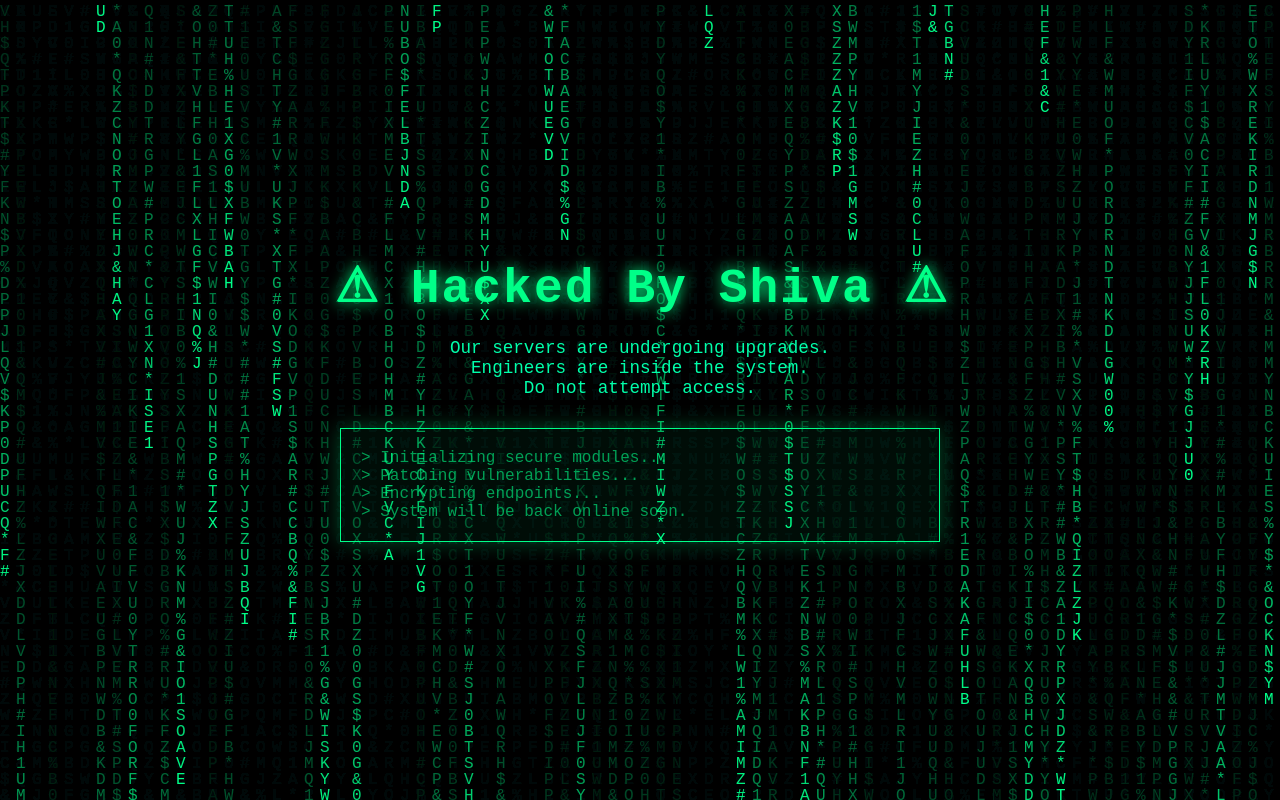
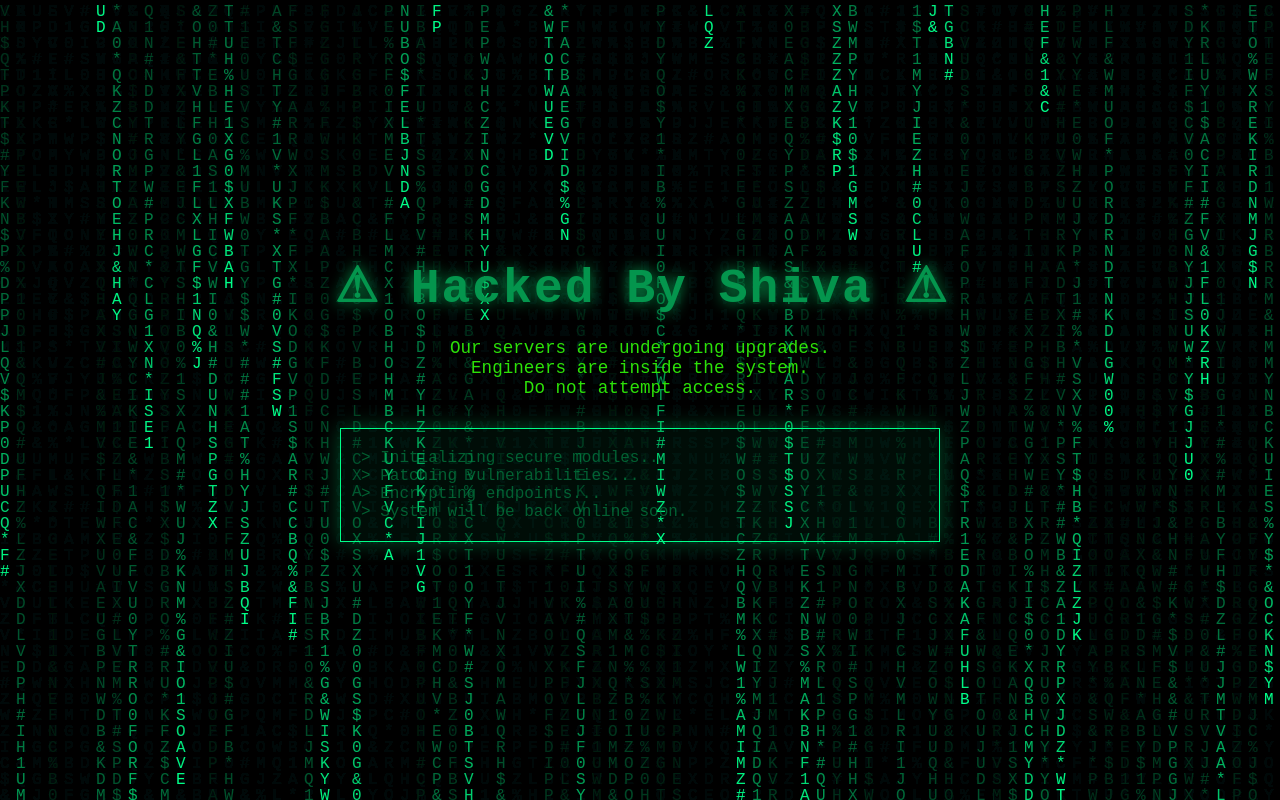
Before and after one commit to sky-shiva/my-interactive-portfolio, a plain HTML site: page index.html in a window 1280 px wide. Drawn offline with Linux system fonts and the light colour scheme.

Commit message:
Changed color

```diff
--- a/index.html
+++ b/index.html
@@ -13,7 +13,7 @@
 
         body {
             background: black;
-            color: #00ff88;
+            color: #04954d;
             overflow: hidden;
         }
 
@@ -37,14 +37,14 @@
         h1 {
             font-size: 3rem;
             letter-spacing: 2px;
-            text-shadow: 0 0 15px #00ff88;
+            text-shadow: 0 0 15px #07a152;
             animation: glitch 1.5s infinite;
         }
 
         p {
             margin-top: 20px;
             font-size: 1.1rem;
-            color: #00ffaa;
+            color: #2ce108;
             max-width: 600px;
         }
 
```
